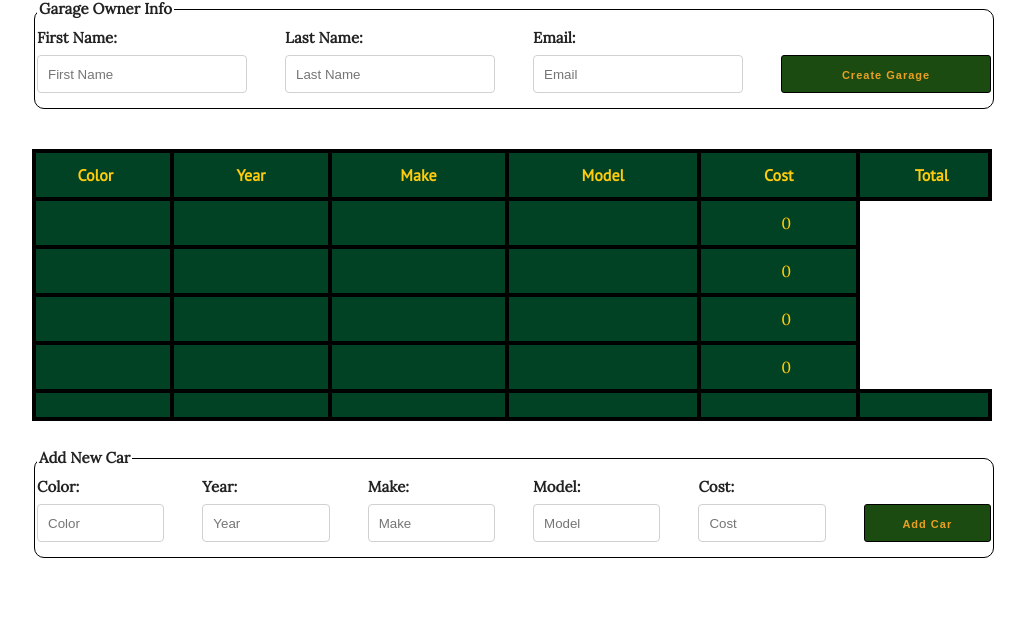
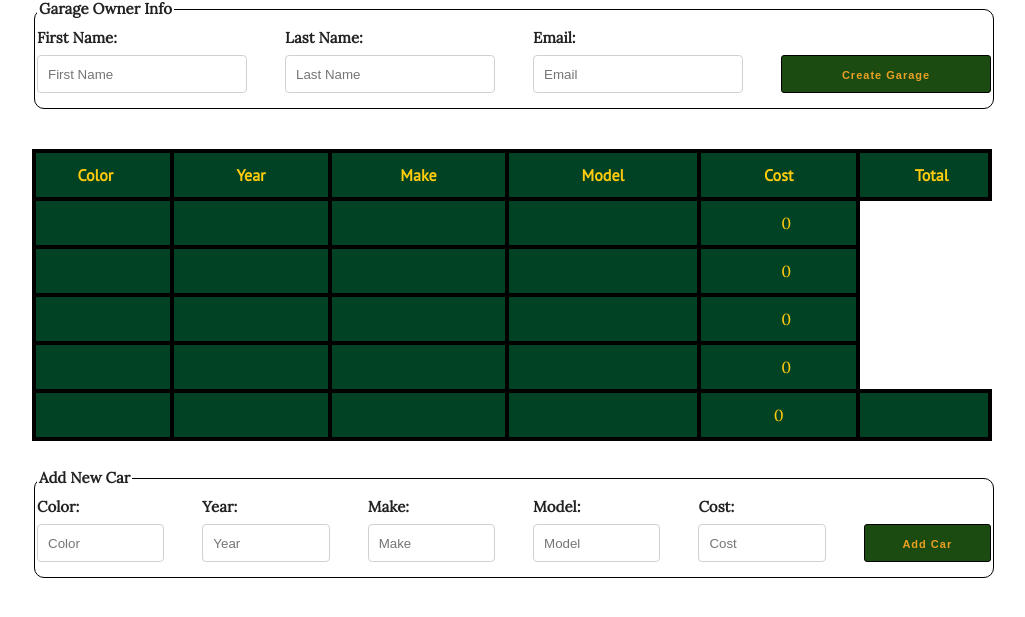
Before and after one commit to nickuhn/dream_car_garage, a website: page public/create.html in a window 1280 px wide. Shown: the part 91-708 px from the top of the page, without its empty margins (128-1153 px from the left). Drawn offline with nearby package versions, Linux system fonts and the light colour scheme; a script that the page names is missing.

Commit message:
Added 0 to cost5 on  create.html.

```diff
--- a/public/create.html
+++ b/public/create.html
@@ -95,7 +95,7 @@
             <td id="year5"></td>
             <td id="make5"></td>
             <td id="model5"></td>
-            <td id="cost5"></td>
+            <td id="cost5">0</td>
             <td id="totalCost"></td>
           </tr>
         </tbody>
```
